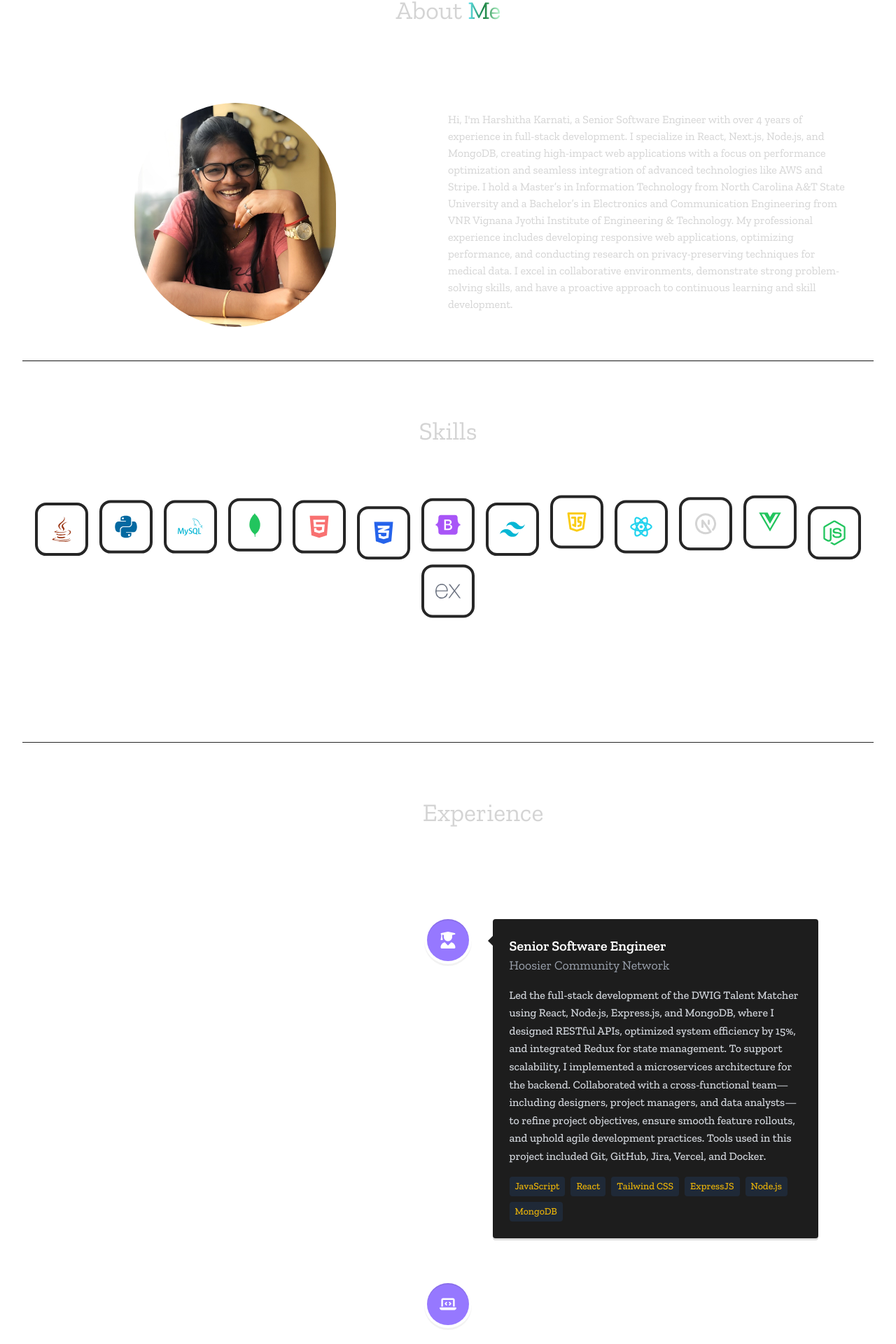
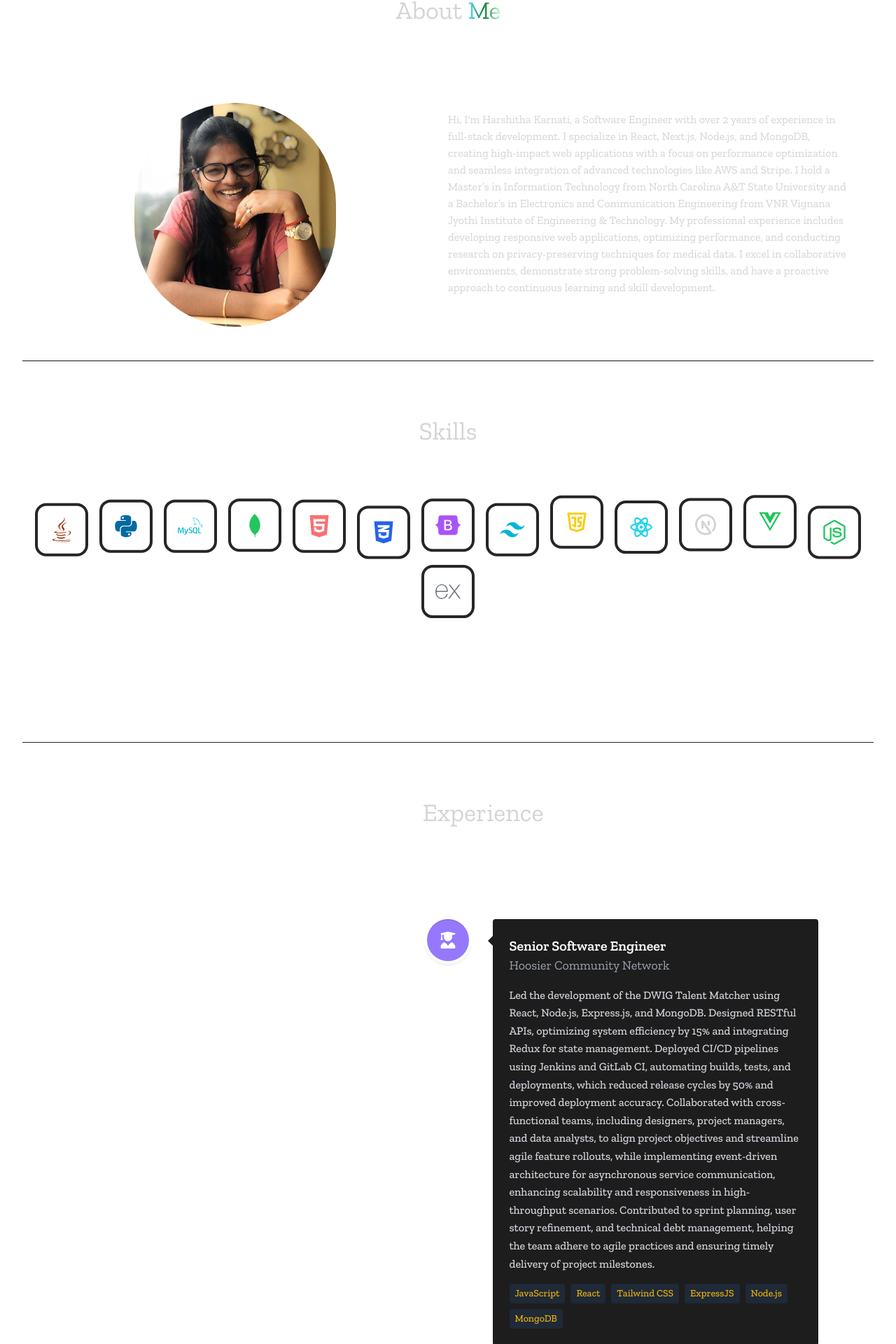
Before and after one commit to Karnati-harshu/KarnatiHarshu, a React (Vite) app: page / in a window 1280 px wide. Shown: the part 857-2777 px from the top of the page at 70% size. Built offline with nearby package versions, Linux system fonts and the light colour scheme.

Commit message:
updated info

```diff
--- a/src/constants/index.js
+++ b/src/constants/index.js
@@ -2,10 +2,10 @@
 import project4 from "../assets/projects/project-4.jpg";
 import project5 from "../assets/projects/project-5.png";
 
-export const myContent = "Experienced Senior Software Engineer specializing in full-stack web development with a strong focus on React, Next.js, Node.js, and MongoDB. Proven track record of delivering high-impact web applications, optimizing performance, and integrating advanced technologies like AWS and Stripe.";
+export const myContent = "Experienced Software Engineer specializing in full-stack web development with a strong focus on React, Next.js, Node.js, and MongoDB. Proven track record of delivering high-impact web applications, optimizing performance, and integrating advanced technologies like AWS and Stripe.";
 
 export const aboutMe = `
-Hi, I'm Harshitha Karnati, a Senior Software Engineer with over 4 years of experience in full-stack development.
+Hi, I'm Harshitha Karnati, a Software Engineer with over 2 years of experience in full-stack development.
 I specialize in React, Next.js, Node.js, and MongoDB, creating high-impact web applications with a focus on performance optimization and seamless integration of advanced technologies like AWS and Stripe.
 
 I hold a Master’s in Information Technology from North Carolina A&T State University and a Bachelor’s in Electronics and Communication Engineering from VNR Vignana Jyothi Institute of Engineering & Technology.
@@ -16,12 +16,16 @@ I excel in collaborative environments, demonstrate strong problem-solving skills
 
 export const experience = [
   {
-    year: "2024-present",
+    year: "May 2024- present",
     role: "Senior Software Engineer",
     organization: "Hoosier Community Network",
     description: `
-        Led the full-stack development of the DWIG Talent Matcher using React, Node.js, Express.js, and MongoDB, where I designed RESTful APIs, optimized system efficiency by 15%, and integrated Redux for state management. To support scalability, I implemented a microservices architecture for the backend. Collaborated with a cross-functional team—including designers, project managers, and data analysts—to refine project objectives, ensure smooth feature rollouts, and uphold agile development practices. Tools used in this project included Git, GitHub, Jira, Vercel, and Docker.
-        `,
+        Led the development of the DWIG Talent Matcher using React, Node.js, Express.js, and MongoDB. Designed RESTful
+APIs, optimizing system efficiency by 15% and integrating Redux for state management. Deployed CI/CD pipelines using Jenkins and GitLab CI, automating builds, tests, and deployments, which reduced
+release cycles by 50% and improved deployment accuracy. Collaborated with cross-functional teams, including designers, project managers, and data analysts, to align project
+objectives and streamline agile feature rollouts, while implementing event-driven architecture for asynchronous service
+communication, enhancing scalability and responsiveness in high-throughput scenarios. Contributed to sprint planning, user story refinement, and technical debt management, helping the team adhere to agile
+practices and ensuring timely delivery of project milestones.`,
     technologies: [
       "JavaScript",
       "React",
@@ -31,25 +35,26 @@ export const experience = [
       "MongoDB",
       ],
   },{
-    year: "2023-2024",
+    year: "May 2023- May 2024",
     role: "Graduate Research Assistant",
     organization: "North Carolina A&T State University",
     description: `
-        Conducted research on privacy-preserving techniques for medical data, focusing on Renyi Differential Privacy (RDP).
-        Performed experimentation with Python, TensorFlow, and PyTorch, demonstrating improved privacy with RDP.
-        Submitted a research paper to the AIIOT 2024 conference, currently under review.
+        Analyzed large-scale medical datasets using neural networks, focusing on privacy-preserving techniques like R-DP, and
+provided insights on privacy-accuracy trade-offs to develop secure, compliant solutions for medical data sharing in
+collaboration with faculty and peers.
         `,
     technologies: ["Python", "TensorFlow", "PyTorch", "Opacus", "NumPy"],
   },
   {
-    year: "2020-2022",
+    year: "Jan 2021- Jan 2023",
     role: "Junior Web Developer",
     organization: "Intense Technologies",
     description: `
-        Developed and maintained web applications using React, Next.js, and TypeScript.
-        Created over 50 RESTful APIs with ExpressJS, Node.js, and MongoDB.
-        Collaborated with cross-functional teams to deliver high-quality products.
-        Optimized application performance, improving response times by 20%.
+        Maintained a responsive website, enhancing functionality and user experience across devices, resulting in a 20% increase
+in user retention. SEO strategies like meta-tag optimization and backlink generation, driving 35% boost in traffic. Managed SEM campaigns, optimized lead capture forms, and executed SMM strategies, increasing website visibility by
+25% and inbound leads by 20%. Collaborated with marketing and design teams to align updates with business goals,
+showcasing teamwork and adaptability. Monitored site performance using Google Analytics and SEMrush, generating insights to improve campaign effectiveness.
+Ensured fast loading times, robust security, and responsive design, achieving a 40% improvement in site performance.
         `,
     technologies: [
       "HTML",
@@ -71,10 +76,12 @@ export const projectsList = [
     title: "E-Commerce Platform",
     image: project4,
     description: `
-        Created an e-commerce website using Next.js, Redux, Stripe API, and MongoDB.
-        Features product listings, a shopping cart, secure checkout process, and payment integration for seamless online shopping.
+        Built a scalable multi-vendor e-commerce platform using the MERN stack and Tailwind CSS, featuring JWT-based
+authentication, real-time chat with Socket.io, Stripe payment integration, and role-specific dashboards.
+Setup RESTful APIs, middleware for protected routes, stock management, Cloudinary-based image uploads, and
+admin-to-vendor payment transfers while ensuring responsive design and optimal performance.
         `,
-    technologies: ["Next.js", "Redux", "Stripe API", "MongoDB"],
+    technologies: ["React.js", "Redux", "Node.js", "Express.js", "MongoDB", "Stripe", "Socket.io", "Tailwind CSS"],
   },
 
   {
```
Also changed, not shown: 1 other file (tests, documents, lock files or other folders).
